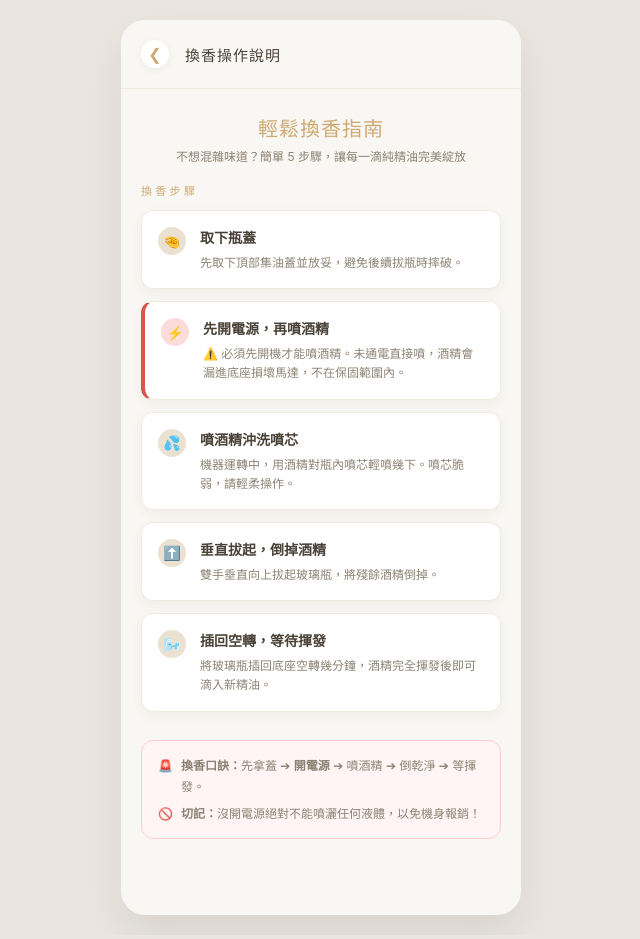
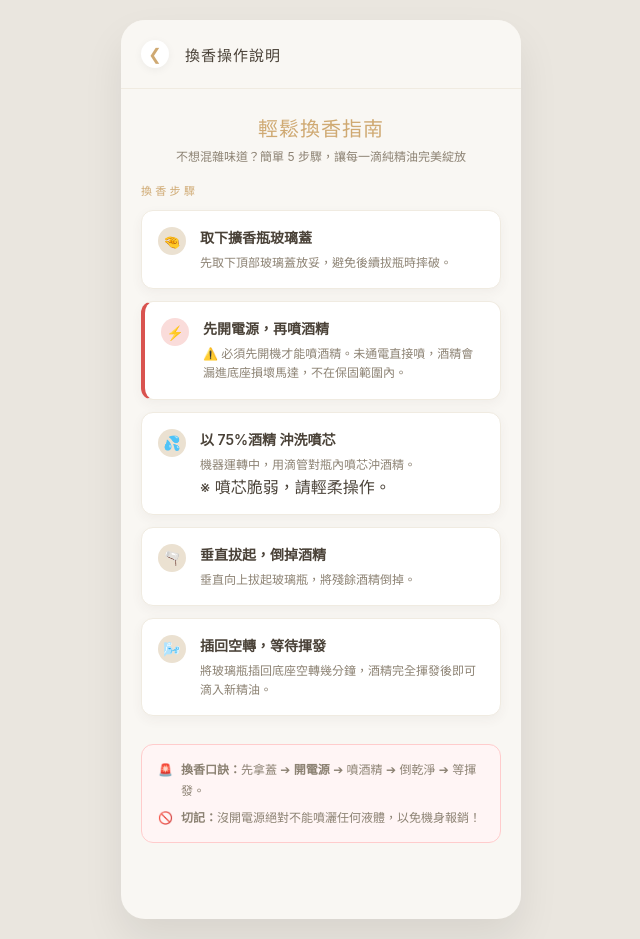
Before and after one commit to nuvayaescentlab2025-ship-it/nuvayae-line-binding, a website built with Vite: page tutorial-change-scent.html in a window 1280 px wide. Shown: the whole page, without its empty margins (319-959 px from the left). Built offline with nearby package versions, Linux system fonts and the light colour scheme.

Commit message:
換香步驟「倒掉酒精」emoji 改為 🫗
Co-Authored-By: Claude Sonnet 4.6 <noreply@anthropic.com>

```diff
--- a/tutorial-change-scent.html
+++ b/tutorial-change-scent.html
@@ -116,8 +116,8 @@
                 <div class="step-card">
                     <div class="step-icon-badge">🤏</div>
                     <div class="step-content">
-                        <h4>取下瓶蓋</h4>
-                        <p>先取下頂部集油蓋並放妥，避免後續拔瓶時摔破。</p>
+                        <h4>取下擴香瓶玻璃蓋</h4>
+                        <p>先取下頂部玻璃蓋放妥，避免後續拔瓶時摔破。</p>
                     </div>
                 </div>
 
@@ -132,16 +132,17 @@
                 <div class="step-card">
                     <div class="step-icon-badge">💦</div>
                     <div class="step-content">
-                        <h4>噴酒精沖洗噴芯</h4>
-                        <p>機器運轉中，用酒精對瓶內噴芯輕噴幾下。噴芯脆弱，請輕柔操作。</p>
+                        <h4>以 75%酒精 沖洗噴芯</h4>
+                        <p>機器運轉中，用滴管對瓶內噴芯沖酒精。<p>
+                        </p>※ 噴芯脆弱，請輕柔操作。</p>
                     </div>
                 </div>
 
                 <div class="step-card">
-                    <div class="step-icon-badge">⬆️</div>
+                    <div class="step-icon-badge">🫗</div>
                     <div class="step-content">
                         <h4>垂直拔起，倒掉酒精</h4>
-                        <p>雙手垂直向上拔起玻璃瓶，將殘餘酒精倒掉。</p>
+                        <p>垂直向上拔起玻璃瓶，將殘餘酒精倒掉。</p>
                     </div>
                 </div>
 
```
